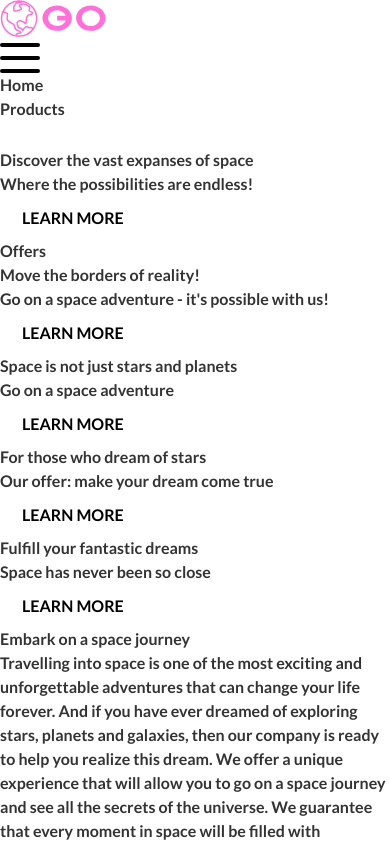
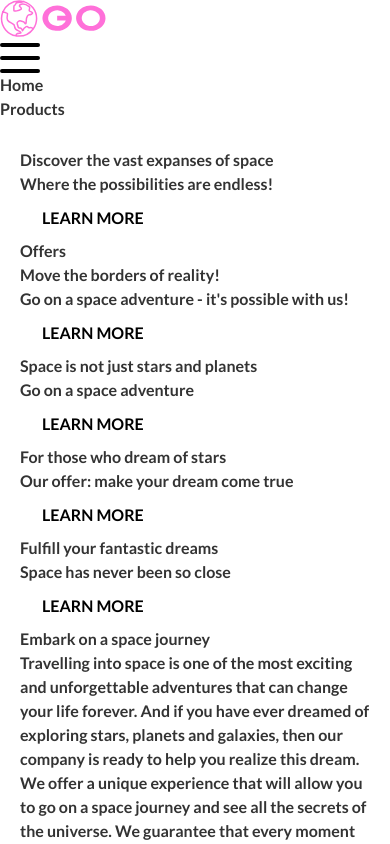
Before and after one commit to leonid-br/softswiss-test, a React (Create React App) app: page / in a window 390 px wide. Shown: the top 844 px of the page. Built offline with nearby package versions, Linux system fonts and the light colour scheme.

Commit message:
container layout

```diff
--- a/src/App.js
+++ b/src/App.js
@@ -1,4 +1,5 @@
 import { AboutSection } from './components/aboutSection/AboutSection';
+import { Container } from './components/common/container/Container';
 
 import { Footer } from './components/footer/Footer';
 import { Header } from './components/header/Header';
@@ -10,11 +11,13 @@ function App() {
         <div>
             <Header />
 
-            <MainSection />
+            <Container>
+                <MainSection />
 
-            <OfferSection />
+                <OfferSection />
 
-            <AboutSection />
+                <AboutSection />
+            </Container>
 
             <Footer />
         </div>
--- /dev/null
+++ b/src/components/common/container/Container.js
@@ -0,0 +1,5 @@
+import './Container.scss';
+
+export const Container = ({ children }) => {
+    return <div className="container">{children}</div>;
+};
--- /dev/null
+++ b/src/components/common/container/Container.scss
@@ -0,0 +1,15 @@
+.container {
+    width: 100%;
+    max-width: 1248px;
+    margin: 0 auto;
+    padding: 0 80px;
+
+    @media (max-width: 1248px) {
+        max-width: 100%;
+        padding: 0 30px;
+    }
+
+    @media (max-width: 768px) {
+        padding: 0 20px;
+    }
+}
```
